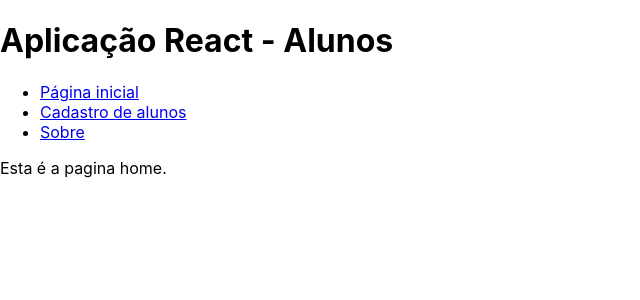
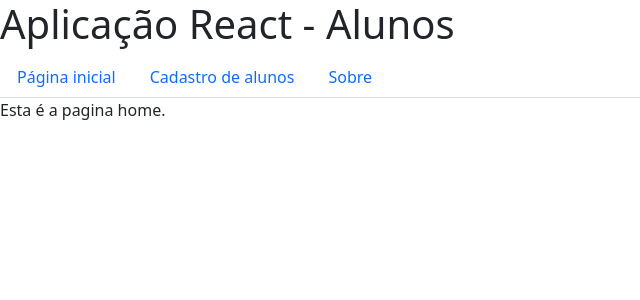
Before and after one commit to wagnerdf/vscode-react-grud-alunos, a React (Create React App) app: page / in a window 1280 px wide. Shown: the top 300 px of the page, without its empty margins (0-640 px from the left). Built offline with nearby package versions, Linux system fonts and the light colour scheme.

Commit message:
Adding Menu Tabs with React Bootstrap

```diff
--- a/package.json
+++ b/package.json
@@ -6,7 +6,9 @@
     "@testing-library/jest-dom": "^5.16.2",
     "@testing-library/react": "^12.1.4",
     "@testing-library/user-event": "^13.5.0",
+    "bootstrap": "^5.1.3",
     "react": "^17.0.2",
+    "react-bootstrap": "^2.2.1",
     "react-dom": "^17.0.2",
     "react-router-dom": "^6.2.2",
     "react-scripts": "5.0.0",
--- a/src/App.js
+++ b/src/App.js
@@ -3,17 +3,22 @@
 import Sobre from './components/Sobre';
 import Alunos from './components/Alunos';
 import { BrowserRouter, Routes, Link, Route } from 'react-router-dom';
+import { Nav } from 'react-bootstrap';
+import 'bootstrap/dist/css/bootstrap.min.css';
 
 function App() {
   return (
     <div className="App">
       <h1>Aplicação React - Alunos</h1>
       <BrowserRouter>
-      <ul>
-        <li><Link to='/'>Página inicial</Link></li>
-        <li><Link to='/alunos'>Cadastro de alunos</Link></li>
-        <li><Link to='/sobre'>Sobre</Link></li>
-      </ul>
+
+      <Nav variant="tabs">
+        <Nav.Link as={Link} to="/">Página inicial</Nav.Link>
+        <Nav.Link as={Link} to="/alunos">Cadastro de alunos</Nav.Link>
+        <Nav.Link as={Link} to="/sobre">Sobre</Nav.Link>
+      </Nav>
+
+
 
       <Routes>
         <Route path="/" index element={<Home/>}></Route>
```
Also changed, not shown: 1 other file (tests, documents, lock files or other folders).
